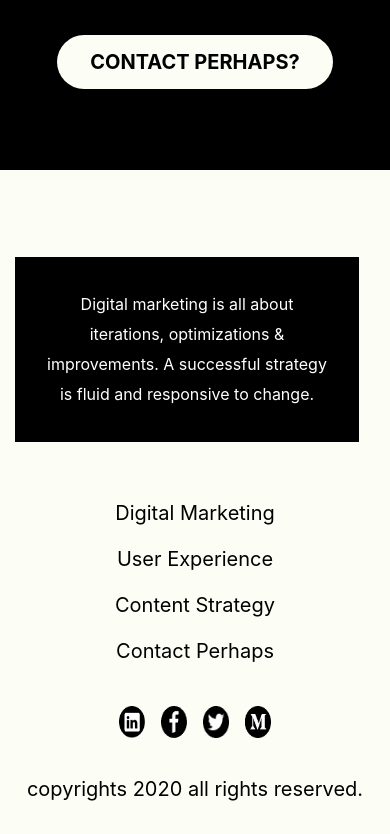
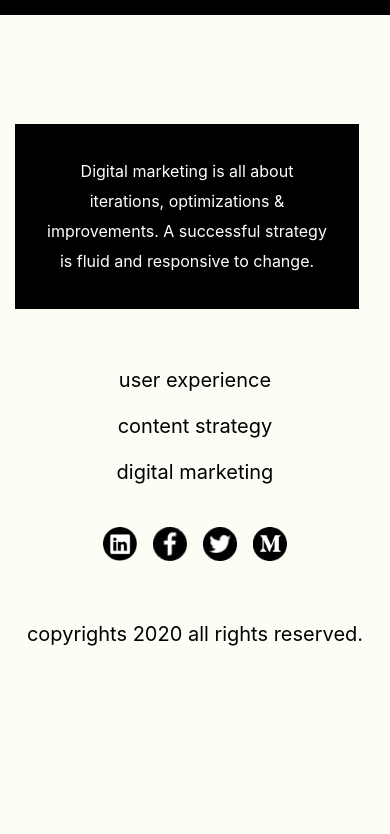
Before and after one commit to zubair7384/waheed_iqbal, a Gatsby site: page / in a window 390 px wide. Shown: the part 5302-6136 px from the top of the page. After the commit the page ends 5981 px from the top, so only its background shows below. Built offline with nearby package versions, Linux system fonts and the light colour scheme; Gatsby itself is replaced by a stand-in of ours.

Commit message:
fixed some ui bugs

```diff
--- a/gatsby-config.js
+++ b/gatsby-config.js
@@ -25,7 +25,7 @@ module.exports = {
         background_color: `#663399`,
         theme_color: `#663399`,
         display: `minimal-ui`,
-        icon: `src/images/gatsby-icon.png`, // This path is relative to the root of the site.
+        icon: `src/images/waheed.png`, // This path is relative to the root of the site.
       },
     },
     // this (optional) plugin enables Progressive Web App + Offline functionality
@@ -49,4 +49,4 @@ module.exports = {
   //     loader: "style-loader!css-loader!sass-loader",
   //   },
   // ],
-}
+};
--- a/package.json
+++ b/package.json
@@ -16,6 +16,7 @@
     "gatsby-plugin-react-helmet": "^3.2.2",
     "gatsby-plugin-sass": "^2.2.3",
     "gatsby-plugin-sharp": "^2.5.3",
+    "gatsby-remark-external-links": "^0.0.4",
     "gatsby-source-filesystem": "^2.2.2",
     "gatsby-transformer-sharp": "^2.4.3",
     "prop-types": "^15.7.2",
--- a/src/components/footer/index.js
+++ b/src/components/footer/index.js
@@ -1,4 +1,5 @@
 import React from "react";
+import { Link } from "gatsby";
 import { Container, Row, Col } from "reactstrap";
 import Linkedin from "../../assets/Home/linkedin-logo.png";
 import Medium from "../../assets/Home/medium-logo.png";
@@ -19,18 +20,38 @@ export default function () {
           </Col>
           <Col className="links-col">
             {[
-              "Digital Marketing",
-              "User Experience    ",
-              "Content Strategy",
-              "Contact Perhaps",
+              {
+                link: "userExperience",
+                label: "user experience",
+              },
+              {
+                link: "contentStrategy",
+                label: "content strategy",
+              },
+              {
+                link: "digitalMarketing",
+                label: "digital marketing",
+              },
             ].map((i, index) => (
-              <div key={index}>{i}</div>
+              <Link className="links" key={index} to={i.link}>
+                {i.label}
+              </Link>
             ))}
           </Col>
           <Col className="social-col">
             <p className="social-title">FOLLOW ME</p>
-            {[Linkedin, Facebook, Twitter, Medium].map((i, index) => (
-              <img className="social-images" src={i} alt={i} />
+            {[
+              {
+                social: Linkedin,
+                link: "https://linkedin.com/in/waheed-iqbal1",
+              },
+              { social: Facebook, link: "https://facebook.com/waheed91" },
+              { social: Twitter, link: "https://twitter.com/waheediqbal_" },
+              { social: Medium, link: "https://medium.com/@waheediqbal_" },
+            ].map((i, index) => (
+              <a href={i.link} target="_blank">
+                <img className="social-images" src={i.social} alt={i.social} />
+              </a>
             ))}
           </Col>
         </Row>
--- a/src/components/footer/styles.scss
+++ b/src/components/footer/styles.scss
@@ -51,10 +51,17 @@
       }
     }
     .links-col {
+      cursor: pointer;
       text-align: center;
       font-size: 20px;
       line-height: 46px;
       color: #000;
+      display: flex;
+      flex-direction: column;
+      .links {
+        color: black;
+        text-decoration: none;
+      }
       @media (max-width: 768px) {
         text-align: center;
         padding: 3rem 0;
@@ -78,8 +85,8 @@
         }
       }
       .social-images {
-        width: 42px;
-        height: 32px;
+        cursor: pointer;
+        width: 50px;
         padding: 0 4px;
         @media (max-width: 1024px) {
           padding: 0 2px;
--- a/src/components/header/index.js
+++ b/src/components/header/index.js
@@ -33,6 +33,8 @@ const navLinks = [
   {
     link: "blog",
     label: "blog",
+    externalLink: "https://medium.com/digital-realm",
+    target: "_blank",
   },
 ];
 const Header = (props) => {
@@ -62,9 +64,15 @@ const Header = (props) => {
                 return (
                   <NavItem key={index}>
                     <NavLink>
-                      <Link activeClassName="active" to={i.link}>
-                        {i.label}
-                      </Link>
+                      {i.link === "blog" ? (
+                        <a href={i.externalLink} target={i.target}>
+                          {i.link}
+                        </a>
+                      ) : (
+                        <Link activeClassName="active" to={i.link}>
+                          {i.label}
+                        </Link>
+                      )}
                     </NavLink>
                   </NavItem>
                 );
@@ -74,6 +82,12 @@ const Header = (props) => {
                   <img key={index} src={social} alt={social} />
                 ))}
               </NavItem> */}
+              {/* <a
+                href="https://www.google.com/webhp?hl=en&sa=X&ved=0ahUKEwjayba4-uLpAhXwAmMBHT0ZAlQQPAgH"
+                target="_blank"
+              > */}
+              {/* BLOG */}
+              {/* </a> */}
               <Button
                 onClick={() => setIsModalOpen(!isModalOpen)}
                 text="Contact"
--- a/src/pages/scss/home.scss
+++ b/src/pages/scss/home.scss
@@ -182,7 +182,7 @@
     height: 1620px;
   }
   @media (max-width: 576px) {
-    height: 1377px;
+    height: 1222px;
   }
   .seo-title {
     font-size: 50px;
@@ -203,7 +203,10 @@
     margin: 0 auto;
     .images-col {
       img {
-        width: 250px !important;
+        width: 250px;
+        @media (max-width: 576px) {
+          width: 190px;
+        }
       }
       @media (max-width: 768px) {
         padding: 61px 0 118px 0;
```
Also changed, not shown: src/images/gatsby-astronaut.png (deleted), src/images/gatsby-icon.png (deleted), src/images/waheed.png (added), 1 other file.
